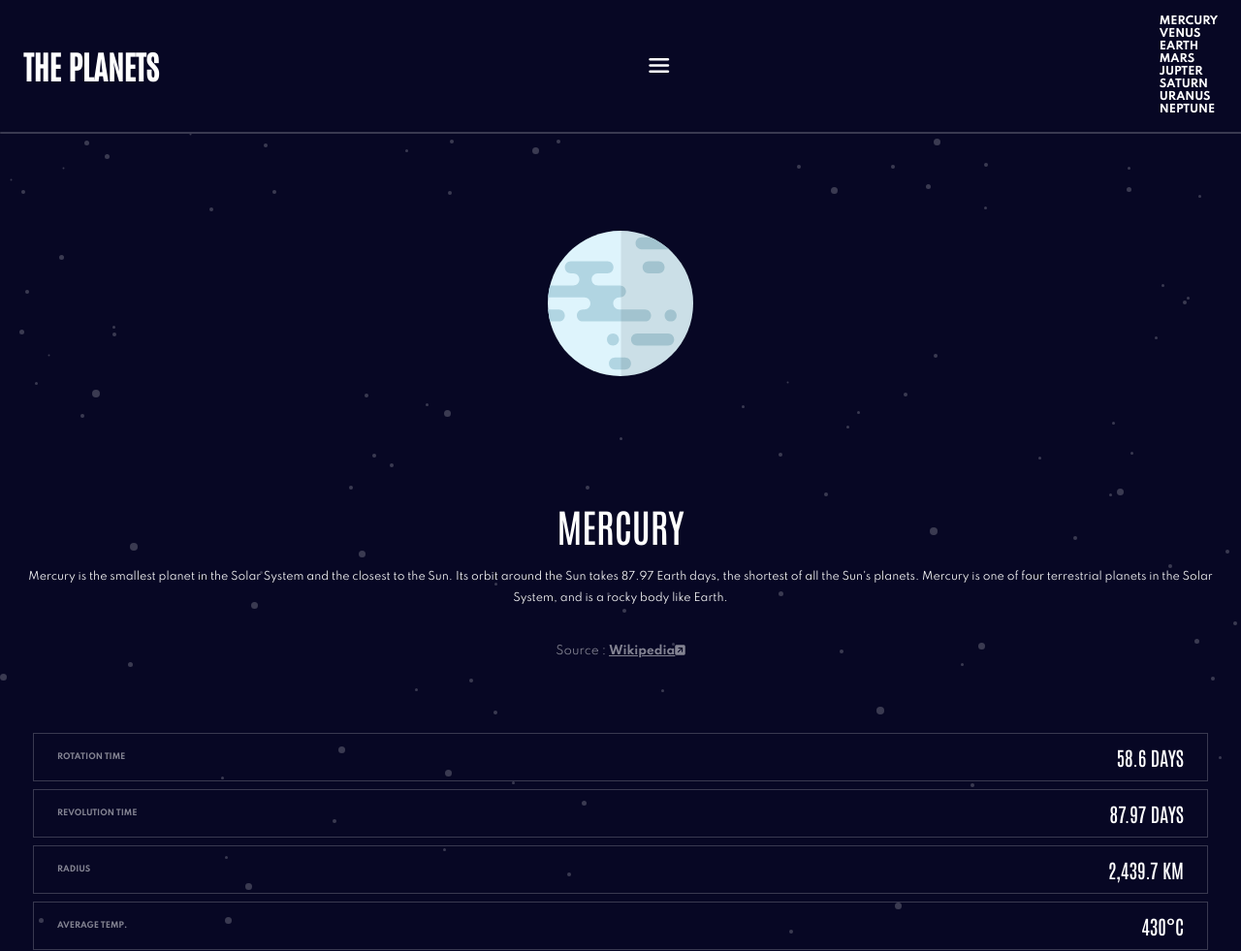
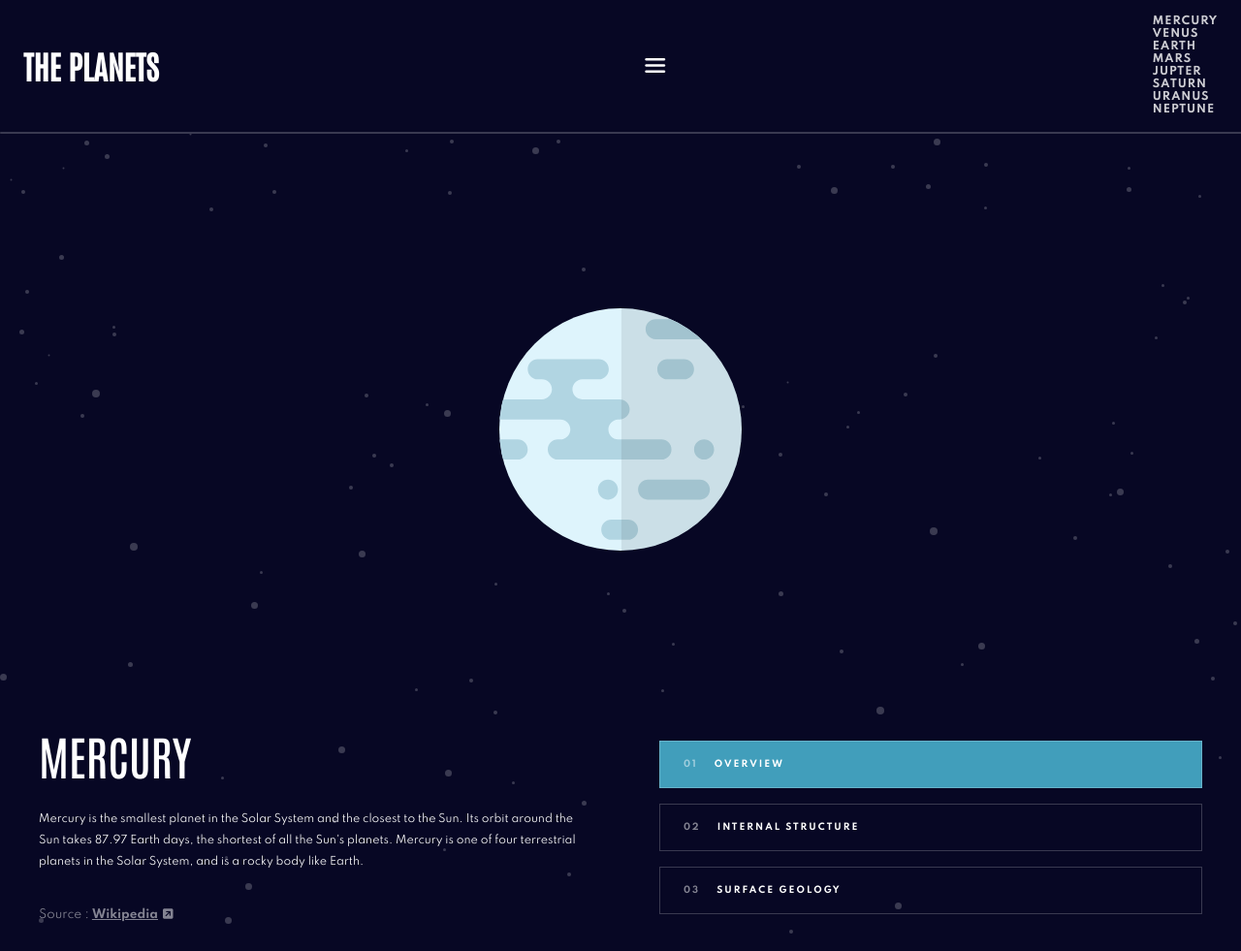
Before and after one commit to aviation4/planets, a plain HTML site: page index.html in a window 1280 px wide. Shown: the top 981 px of the page at 97% size. Drawn offline with Linux system fonts and the light colour scheme.

Commit message:
Tablet layout done

```diff
--- a/css/index.css
+++ b/css/index.css
@@ -6,3 +6,4 @@
 @import "./main/main.css";
 @import "./main/main__planet.css";
 @import "./main/main__table.css";
+@import "./main/main__planetANDsecondaryNav.css";
--- a/css/main/main.css
+++ b/css/main/main.css
@@ -6,9 +6,21 @@
 
 
 .main__secondaryNav {
-  display: flex;
+  display: none;
   justify-content: space-around;
-  margin: 17px 0;
+  margin: 0 40px;
+  flex-basis: 50%;
+  align-items: center;
+  letter-spacing: 2px;
+}
+
+@media (min-width: 768px){
+
+  .main__secondaryNav {
+    display: flex;
+
+  }
+
 }
 
 .main__iconContainer {
@@ -23,6 +35,15 @@
   margin: 100px auto;
 }
 
+@media (min-width: 768px){
+
+  .main__icon {
+    height: 250px;
+    margin: 180px auto;
+  }
+
+}
+
 .main__icon--surface {
   position: absolute;
   height: 130px;
@@ -32,10 +53,28 @@
 
 .main__planet {
   margin: 28px 24px;
+  text-align: center;
+}
+
+@media (min-width: 768px){
+
+  .main__planet {
+    text-align: left;
+    flex-basis: 50%;
+    margin: 0 40px;
+  }
+
 }
 
 
 .main__table {
-  padding: 30px 24px;
+  padding: 0 24px;
   width: 100%;
 }
+
+@media (min-width: 768px){
+  .main__table {
+    padding: 24px 24px;
+  }
+  }
+}
--- a/css/main/main__planet.css
+++ b/css/main/main__planet.css
@@ -1,5 +1,4 @@
 .planet__title {
-  text-align: center;
   text-transform: uppercase;
   margin-bottom: 16px;
   font-family: "Antonio", "sans-serif";
@@ -8,12 +7,18 @@
   line-height: 1.3em;
 }
 
+@media (min-width: 768px){
+  .planet__title {
+    font-size: 48px;
+    margin-bottom: 24px;
+  }
+}
+
 .planet__paragraph {
   font-family: "Spartan", "sans-serif";
   font-weight: normal;
   font-size: 11px;
   line-height: 2em;
-  text-align: center;
   margin-bottom: 32px;
 }
 
@@ -30,4 +35,9 @@
 .planet__paragraph--source {
   font-size: 12px;
   opacity: 0.5;
+  margin-bottom: 0;
 }
+
+.fa-square-arrow-up-right {
+  margin-left: 5px;
+}
--- /dev/null
+++ b/css/main/main__planetANDsecondaryNav.css
@@ -0,0 +1,3 @@
+.main__planetANDsecondaryNav {
+  display: flex;
+}
--- a/css/main/main__table.css
+++ b/css/main/main__table.css
@@ -1,10 +1,78 @@
+.table__body {
+  width: 100%;
+  display: flex;
+  flex-direction: column;
+  gap: 1%;
+}
+
+@media (min-width: 768px){
+  .table__body {
+    flex-direction: row;
+    justify-content: space-between;
+  }
+}
+
+.table__body--secondaryNav {
+  display: block;
+}
+
+
 .table__row {
+  flex-grow: 1;
   display: flex;
   justify-content: space-between;
   align-items: center;
-  padding: 11px 24px 11px 24px;
+  padding: 12px 24px;
   border: 1px solid rgba(255, 255, 255, 0.2);
   margin: 8px;
+}
+
+@media (min-width: 768px){
+  .table__row{
+    flex-direction: column;
+    align-items: flex-start;
+    padding: 24px;
+  }
+}
+
+
+.table__row--secondaryNav {
+  justify-content: flex-start;
+  border: 1px solid rgba(255, 255, 255, 0.2);
+  margin: 16px 0;
+  padding: 18px 24px;
+}
+
+@media (min-width: 768px){
+  .table__row--secondaryNav{
+    flex-direction: row;
+  }
+}
+
+.table__row--secondaryNav:hover {
+  background-color: rgba(216, 216, 216, 0.2);
+  cursor: pointer;
+  transition: all 200ms;
+}
+
+
+.table__row--enabled {
+  background-color: #419EBB !important;
+}
+
+.table__no {
+  padding-right: 17px;
+  opacity: 0.5;
+  font-family: Spartan, "sans-serif";
+  font-size: 9px;
+  font-weight: 700;
+}
+
+
+.table__sectionNames {
+  font-family: Spartan, "sans-serif";
+  font-size: 9px;
+  font-weight: 700;
 }
 
 
@@ -16,6 +84,13 @@
   opacity: 0.5;
   color: white;
   text-transform: uppercase;
+  text-align: left;
+}
+
+@media (min-width: 768px){
+  .table__headerText {
+    margin-bottom: 7px;
+  }
 }
 
 
@@ -26,4 +101,11 @@
   line-height: 26px;
   color: white;
   text-transform: uppercase;
+  text-align: left;
 }
+
+@media (min-width: 768px){
+  .table__descriptionText{
+    font-size: 24px;
+  }
+}
--- a/css/planetBar.css
+++ b/css/planetBar.css
@@ -2,4 +2,6 @@
   font-size: 11px;
   font-family: Spartan, "sans-serif";
   font-weight: bold;
+  letter-spacing: 1px;
+  opacity: 0.8;
 }
--- a/css/topnav.css
+++ b/css/topnav.css
@@ -6,26 +6,13 @@
 }
 
 
-.topNav__planetBar {
+.topNav__hamburger {
   display: none;
-  justify-content: space-around;
-  margin: 27px 52px;
 }
 
 
-@media (min-width: 768px){
-
-  .topNav {
-    flex-direction: column;
-  }
-
-
-  .topNav__hamburgerButton {
-    display: none;
-  }
-
-  .topNav__planetBar {
-    display: flex;
-  }
-
+.topNav__hamburger hr {
+  margin-left: 20px;
+  margin-right: 20px;
+  opacity: 0.1;
 }
--- a/index.html
+++ b/index.html
@@ -151,9 +151,7 @@
     </div>
 
 
-
-
-
+    <div class="main__planetANDsecondaryNav">
 
       <div class="main__planet">
 
@@ -166,9 +164,33 @@
 
       </div>
 
+      <table class="main__secondaryNav">
+
+        <tbody class="table__body table__body--secondaryNav">
+          <tr class="table__row table__row--secondaryNav table__row--enabled">
+            <td class="table__no">01</td>
+            <td class="table__sectionNames">OVERVIEW</td>
+          <tr class="table__row table__row--secondaryNav">
+            <td class="table__no">02</td>
+            <td class="table__sectionNames">INTERNAL STRUCTURE</td>
+          </tr>
+          <tr class="table__row table__row--secondaryNav">
+            <td class="table__no">03</td>
+            <td class="table__sectionNames">SURFACE GEOLOGY</td>
+          </tr>
+        </tbody>
+
+      </table>
+
+    </div>
+
+
+
+
+
 
     <table class="main__table">
-      <tbody>
+      <tbody class="table__body">
         <tr class="table__row">
           <td class="table__headerText">Rotation Time</td>
           <td id="rotationTime" class="table__descriptionText"></td>
```
Lines whose indentation alone changed are shown as unchanged.
